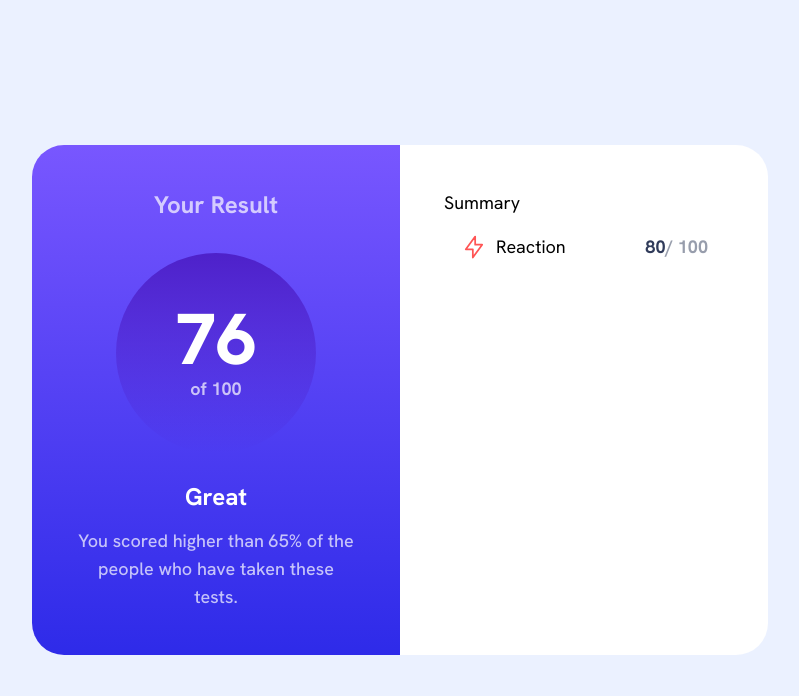
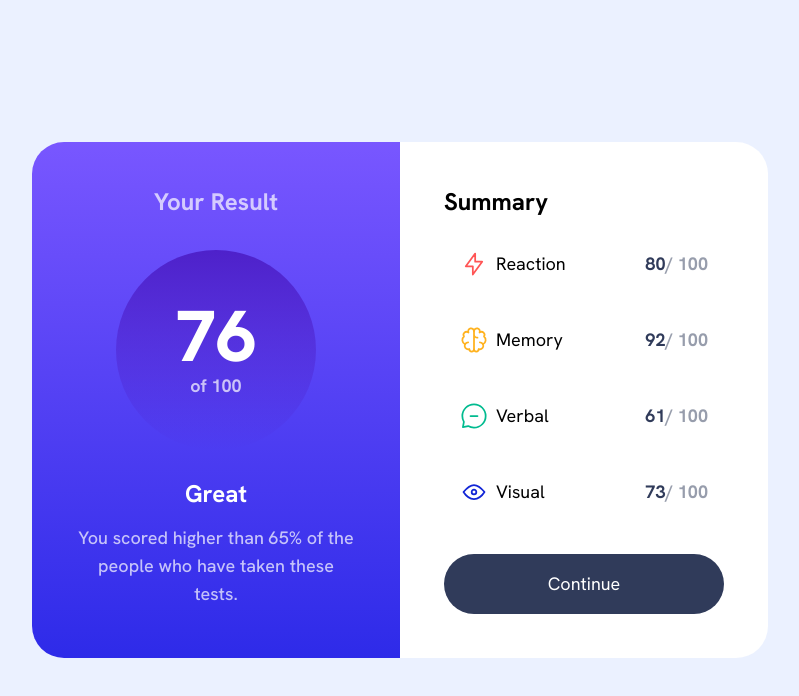
Before and after one commit to Masseh2025/results-summary-component-fm, a React (Vite) app: page / in a window 1280 px wide. Shown: the top 696 px of the page, without its empty margins (240-1039 px from the left). Built offline with nearby package versions, Linux system fonts and the light colour scheme.

Commit message:
finished summary component

```diff
--- /dev/null
+++ b/src/ContinueButton.tsx
@@ -0,0 +1,7 @@
+export default function ContinueButton() {
+  return (
+    <button className="bg-neutral-Dark-gray-blue text-neutral-White w-full p-4 rounded-full mt-4">
+      Continue
+    </button>
+  );
+}
--- a/src/ResultItem.tsx
+++ b/src/ResultItem.tsx
@@ -13,7 +13,7 @@ export default function ReactionItem({
 }: ReactionProp) {
   return (
     <li
-      className={`bg-${color} bg-opacity-10 p-4 rounded-xl flex justify-between`}
+      className={`bg-${color} bg-opacity-10 p-4 rounded-xl flex justify-between mb-4`}
     >
       <div className="flex">
         <img src={image} alt="" />
--- a/src/Summary.tsx
+++ b/src/Summary.tsx
@@ -1,3 +1,4 @@
+import { useEffect, useState } from "react";
 import ResultItem from "./ResultItem";
 
 type StyleProp = {
@@ -8,19 +9,39 @@ import memory from "./assets/images/icon-memory.svg";
 import reaction from "./assets/images/icon-reaction.svg";
 import verbal from "./assets/images/icon-verbal.svg";
 import visual from "./assets/images/icon-visual.svg";
+import ContinueButton from "./ContinueButton";
 
 export default function Summary({ styles }: StyleProp) {
   return (
     <article className={styles}>
-      <h2>Summary</h2>
-      <ul>
+      <h2 className="mb-4 font-bold text-2xl">Summary</h2>
+      <ul className="">
         <ResultItem
           resultName="Reaction"
           image={reaction}
           color="primary-light-red"
           score={80}
         />
+        <ResultItem
+          resultName="Memory"
+          image={memory}
+          color="primary-Orangey-yellow"
+          score={92}
+        />
+        <ResultItem
+          resultName="Verbal"
+          image={verbal}
+          color="primary-Green-teal"
+          score={61}
+        />
+        <ResultItem
+          resultName="Visual"
+          image={visual}
+          color="primary-Cobalt-blue"
+          score={73}
+        />
       </ul>
+      <ContinueButton />
     </article>
   );
 }
```
